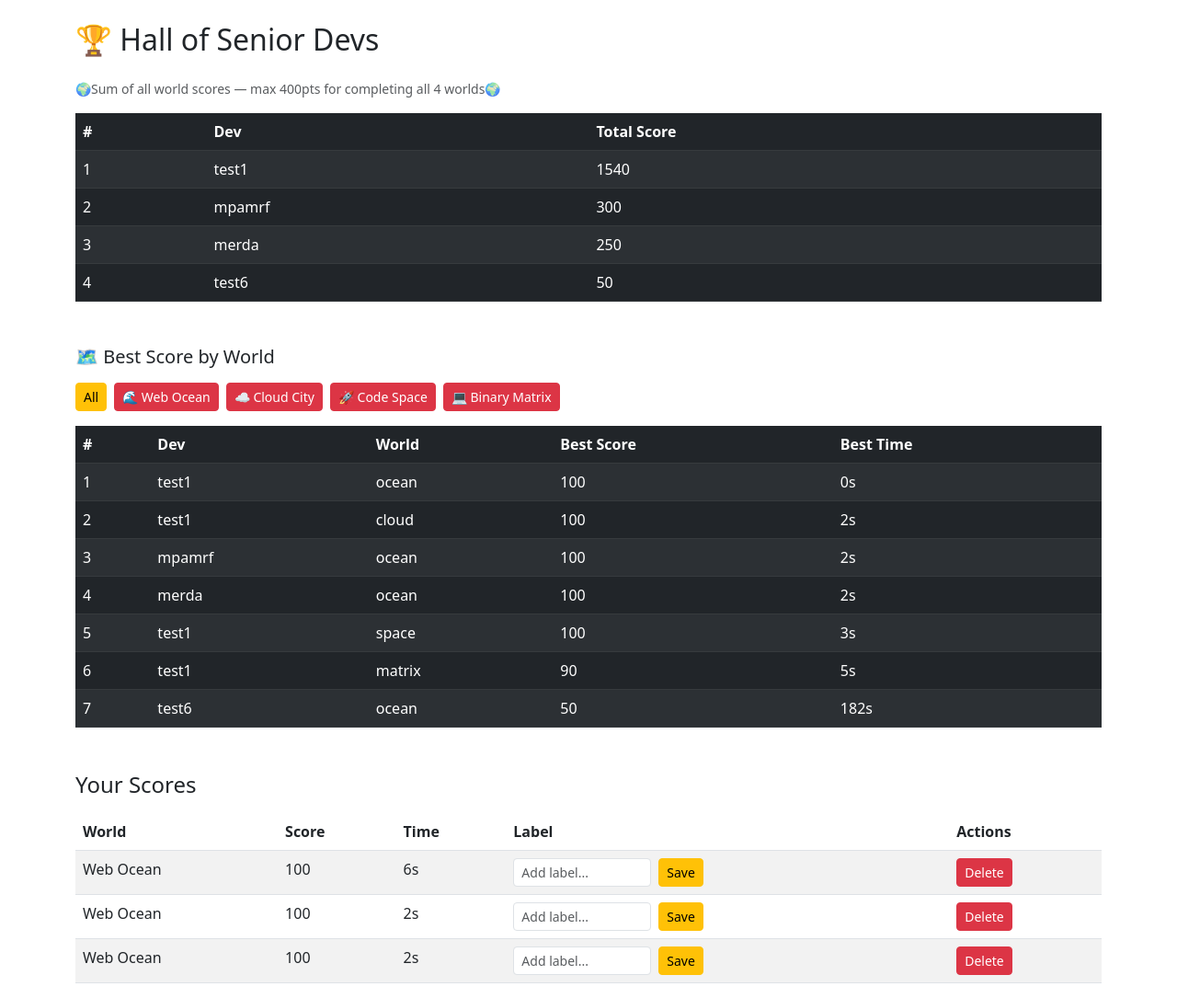
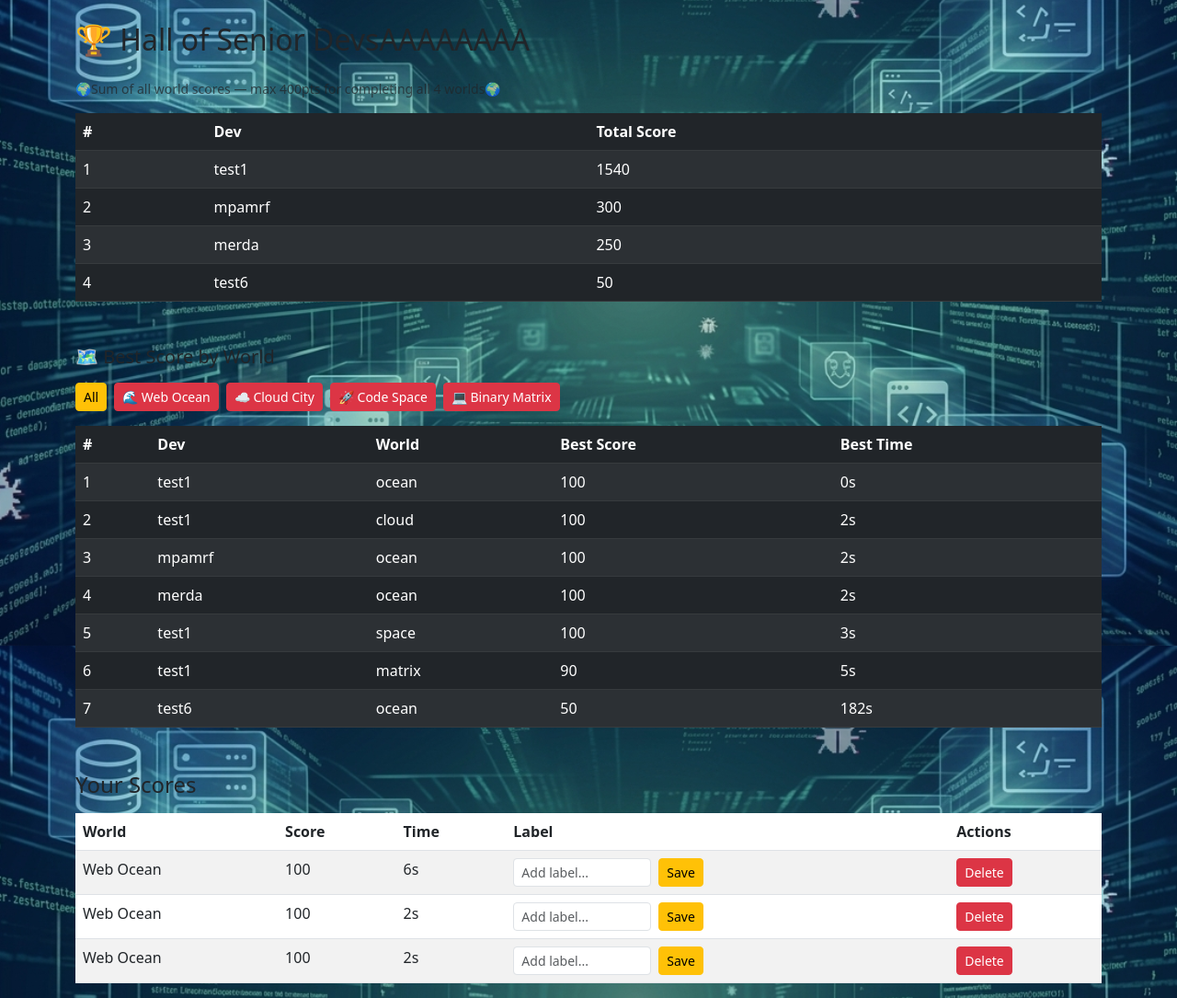
Before and after one commit to DonMarcao/RunDev, a Django app: page /leaderboard/ in a window 1280 px wide. Shown: the part 98-1183 px from the top of the page at 92% size. Run offline with Django 5.2, Linux system fonts and the light colour scheme; a user stored in the database is signed in; data comes from the database, SQL or seed files in the repository; both versions use the stored data as it was after the commit.

Commit message:
fix: simplify style.css to background only, remove conflicting important rules

```diff
--- /dev/null
+++ b/static/css/style.css
@@ -0,0 +1,7 @@
+body {
+    background-image: url('../assets/ui/bg_main.png');
+    background-size: cover;
+    background-position: center;
+    background-attachment: fixed;
+    min-height: 100vh;
+}
--- a/templates/leaderboard/leaderboard.html
+++ b/templates/leaderboard/leaderboard.html
@@ -8,7 +8,7 @@
 </div>
 {% endif %}
 
-<h2 class="mb-4">🏆 Hall of Senior Devs</h2>
+<h2 class="mb-4">🏆 Hall of Senior DevsAAAAAAAA</h2>
 
 <!-- Total Score Ranking -->
 
```
Also changed, not shown: db.sqlite3, templates/leaderboard/locked.html (line endings or trailing spaces).
